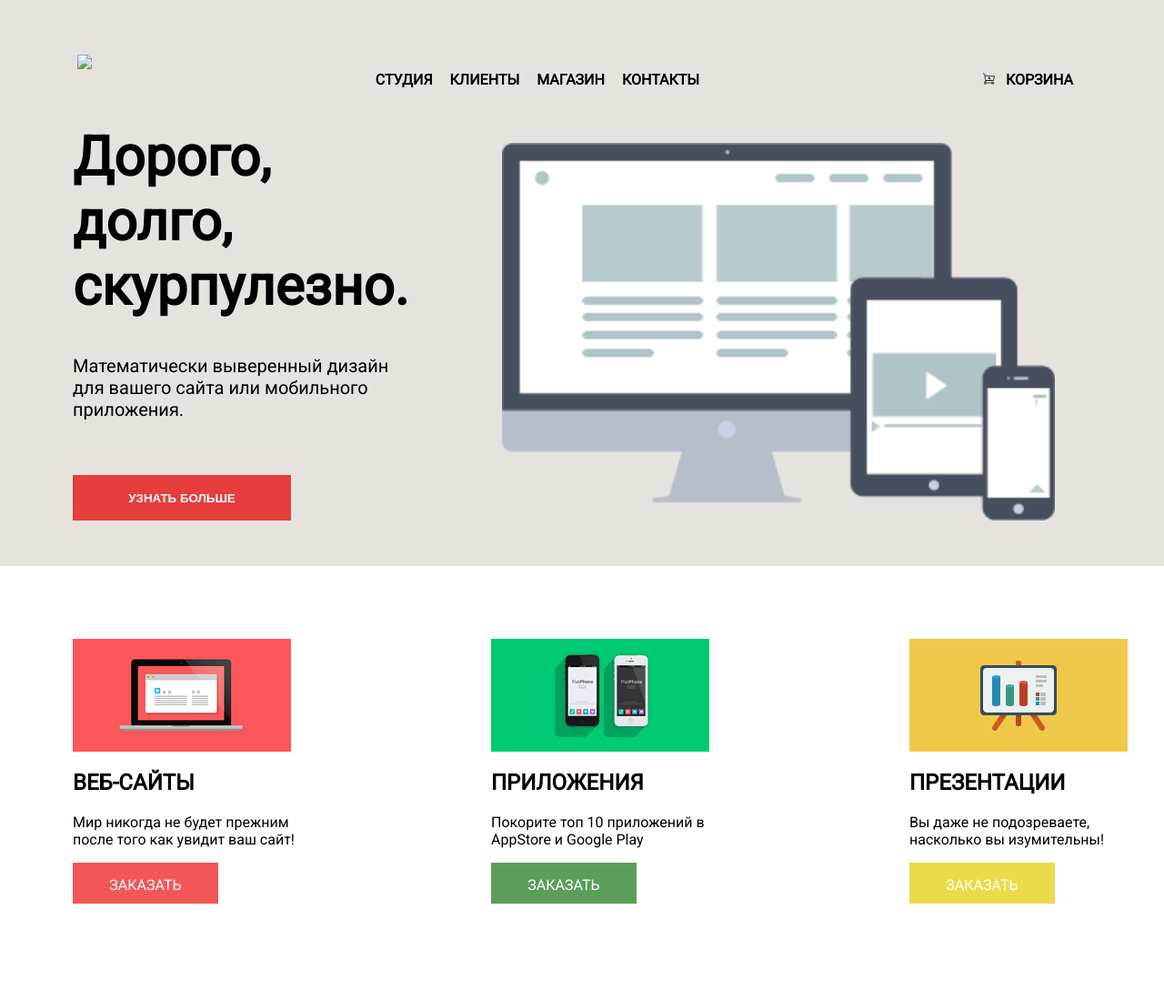
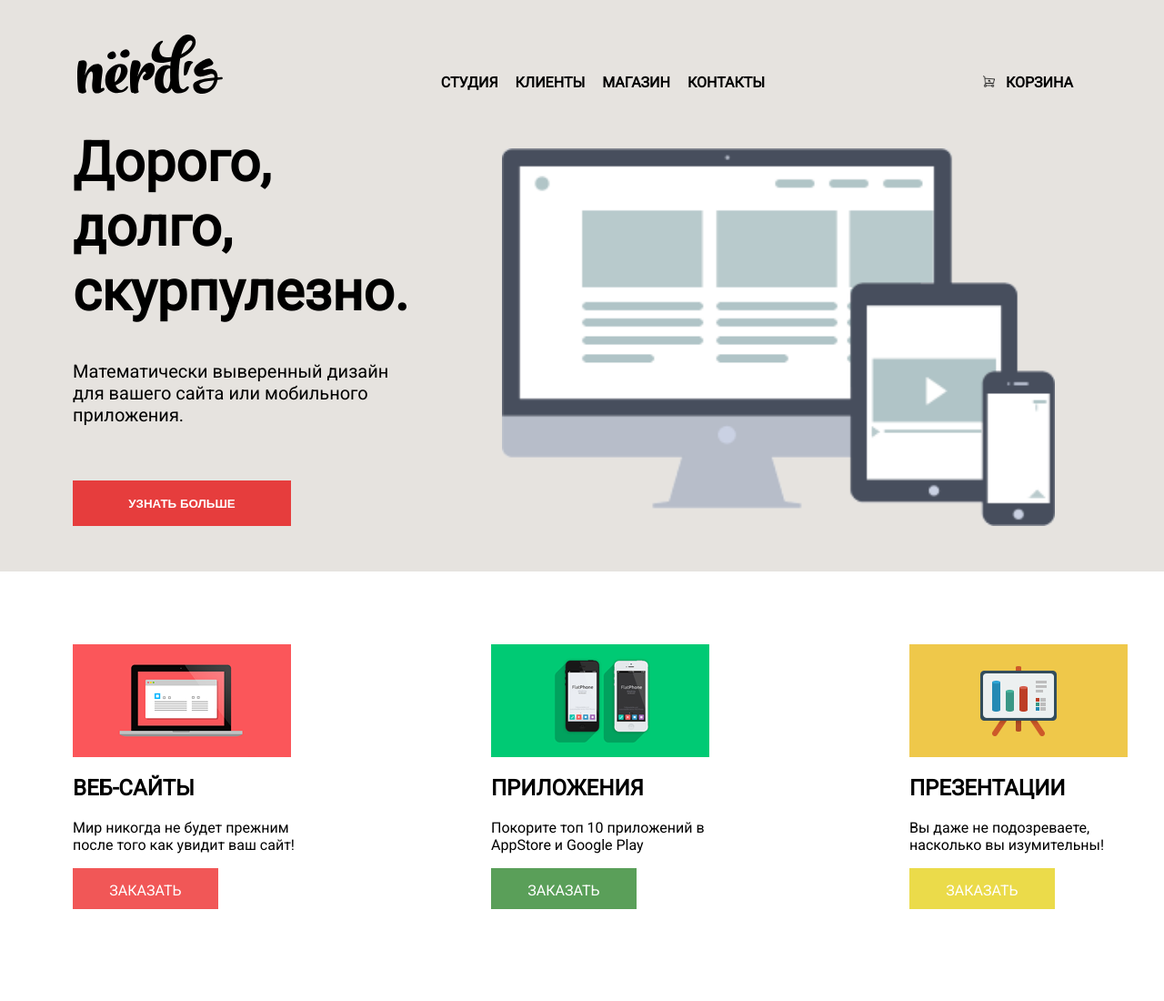
Before and after one commit to davidlakh/Nerds_Projects, a plain HTML site: page index.html in a window 1280 px wide. Shown: the top 1100 px of the page at 91% size. Drawn offline with Linux system fonts and the light colour scheme; some packages are replaced by stand-ins of ours; the site is published under a folder, as on GitHub Pages, so addresses that start at the root find nothing.

Commit message:
Update index.html

```diff
--- a/index.html
+++ b/index.html
@@ -19,7 +19,7 @@
 
 <header>
     <div class="nav">
-        <img class="logo" src="/img/nerds-logo.svg">
+        <img class="logo" src="img/nerds-logo.svg">
             <nav class="fourbottom">
                 <a href="#studio" class="studio">Студия</a>
                 <a href="/clients/clients.html/c" class="clients">Клиенты</a>
```
